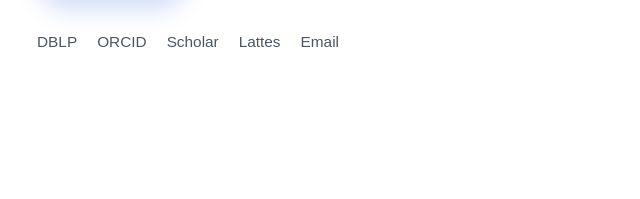
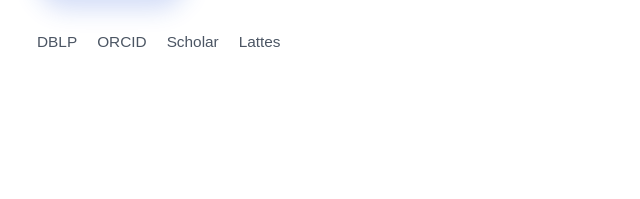
Before and after one commit to figueiredoe/figueiredoe.github.io, a plain HTML site: page index.html in a window 1280 px wide. Shown: the part 440-639 px from the top of the page, 43-683 px from the left. Drawn offline with Linux system fonts and the light colour scheme.

Commit message:
Remove email link from index.html
Removed email link from the contact list.

```diff
--- a/index.html
+++ b/index.html
@@ -44,7 +44,6 @@
               <li><a href="http://orcid.org/0000-0002-6004-2718" target="_blank" rel="noreferrer">ORCID</a></li>
               <li><a href="http://scholar.google.com/citations?user=3sxP3E4AAAAJ&hl" target="_blank" rel="noreferrer">Scholar</a></li>
               <li><a href="http://lattes.cnpq.br/1265706528850746" target="_blank" rel="noreferrer">Lattes</a></li>
-              <li><a href="mailto:you@example.com">Email</a></li>
             </ul>
           </div>
 
```
